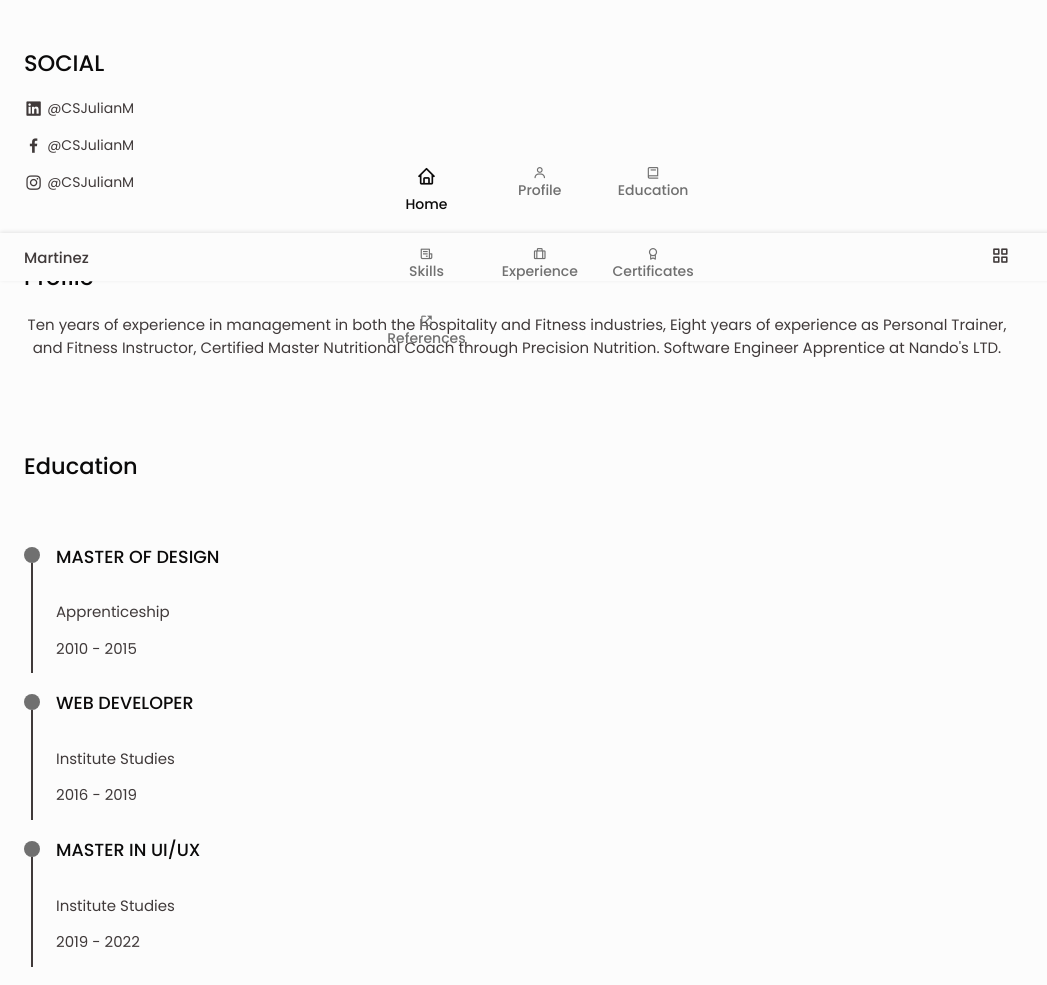
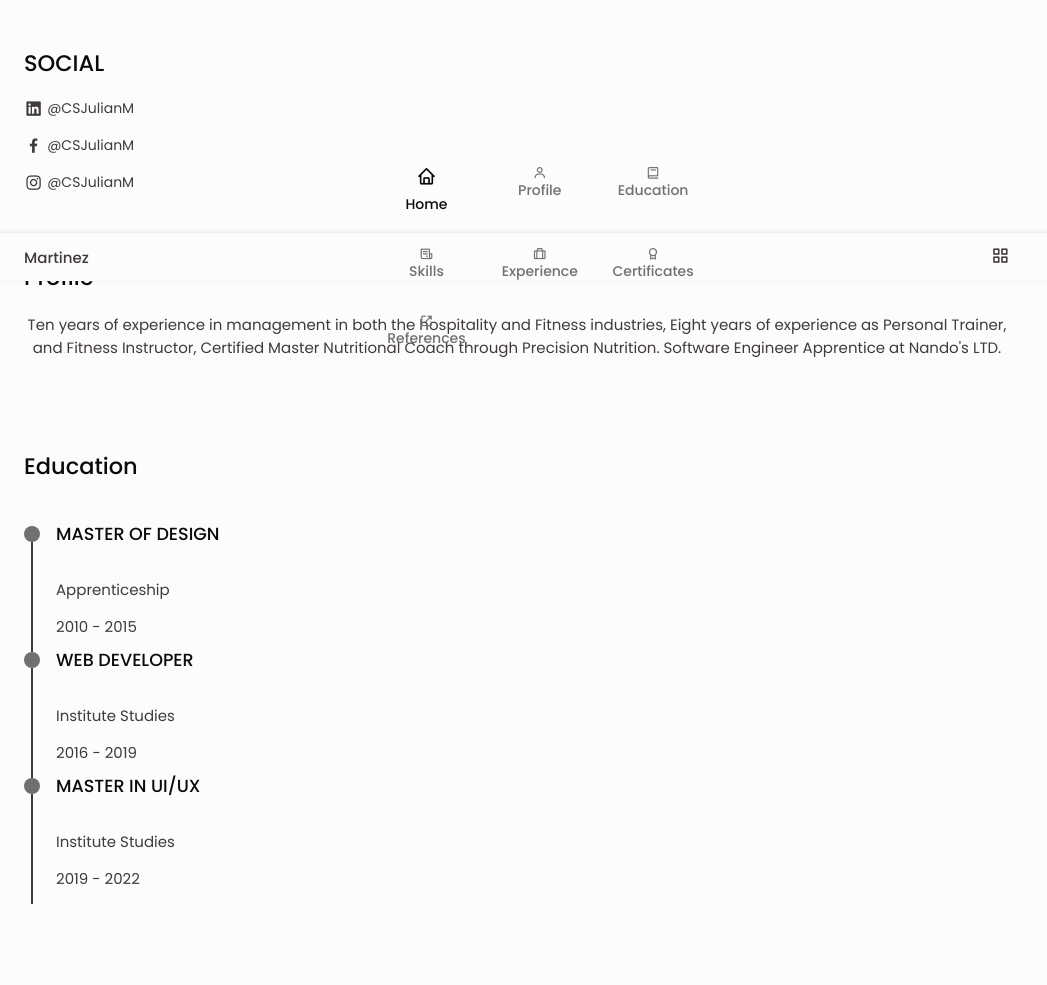
Before and after one commit to Julian0816/CV, a website: page index.html in a window 1280 px wide. Shown: the part 519-1504 px from the top of the page, without its empty margins (0-1047 px from the left). Drawn offline with nearby package versions, Linux system fonts and the light colour scheme.

Commit message:
fixed the gap

```diff
--- a/assets/css/styles.css
+++ b/assets/css/styles.css
@@ -305,6 +305,10 @@ img{
 }
 
 /* ====== EDUCATION AND EXPERIENCE ========*/
+.education__title {
+    margin-top: -5px;
+}
+
 .education__content {
     display: flex;
 }
@@ -320,7 +324,7 @@ img{
     height: 16px;
     background-color: var(--text-color-light);
     border-radius: 50%;
-    margin-top: 1.3rem; /*This could be a possible bug, meant to be .25rem*/
+    /* margin-top: 1.3rem; This could be a possible bug, meant to be .25rem */
 }
 
 .education__line {
```
